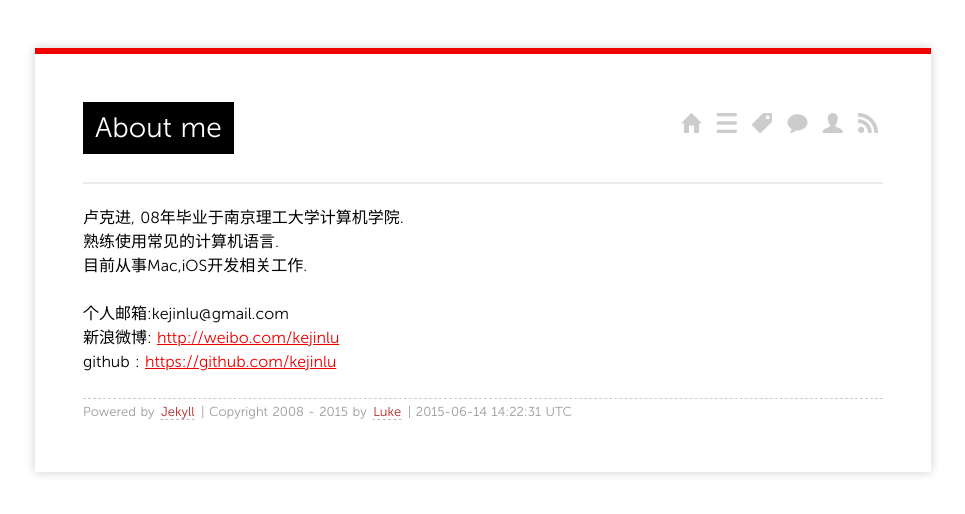
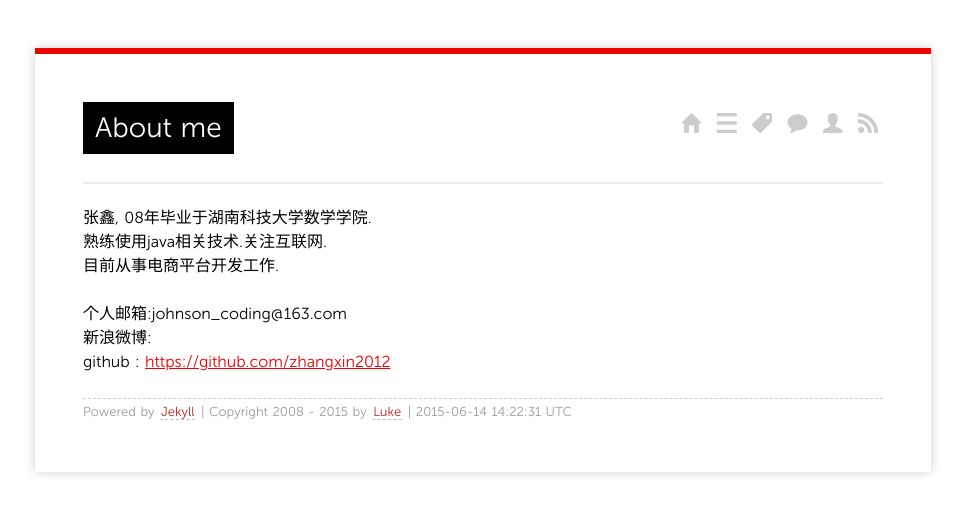
Before and after one commit to zhangxin2012/jekyll, a Jekyll site: the page built from about/index.md, in a window 1280 px wide. Shown: the top 514 px of the page, without its empty margins (157-1122 px from the left). Built offline with Jekyll 4.4.1, drawn with Linux system fonts in a browser that asks for light colours; Markdown is read by kramdown in place of the engine named in the settings; comment, search, counter and statistics services are not loaded.

Commit message:
Update index.md
修改

```diff
--- a/about/index.md
+++ b/about/index.md
@@ -4,10 +4,10 @@ layout: page
 comments: yes
 ---
 
-卢克进, 08年毕业于南京理工大学计算机学院.
-熟练使用常见的计算机语言.
-目前从事Mac,iOS开发相关工作.
+张鑫, 08年毕业于湖南科技大学数学学院.
+熟练使用java相关技术.关注互联网.
+目前从事电商平台开发工作.
 
-个人邮箱:kejinlu@gmail.com
-新浪微博: [http://weibo.com/kejinlu](http://weibo.com/kejinlu)
-github : [https://github.com/kejinlu](https://github.com/kejinlu)
+个人邮箱:johnson_coding@163.com
+新浪微博:
+github : [https://github.com/zhangxin2012](https://github.com/zhangxin2012)
```
